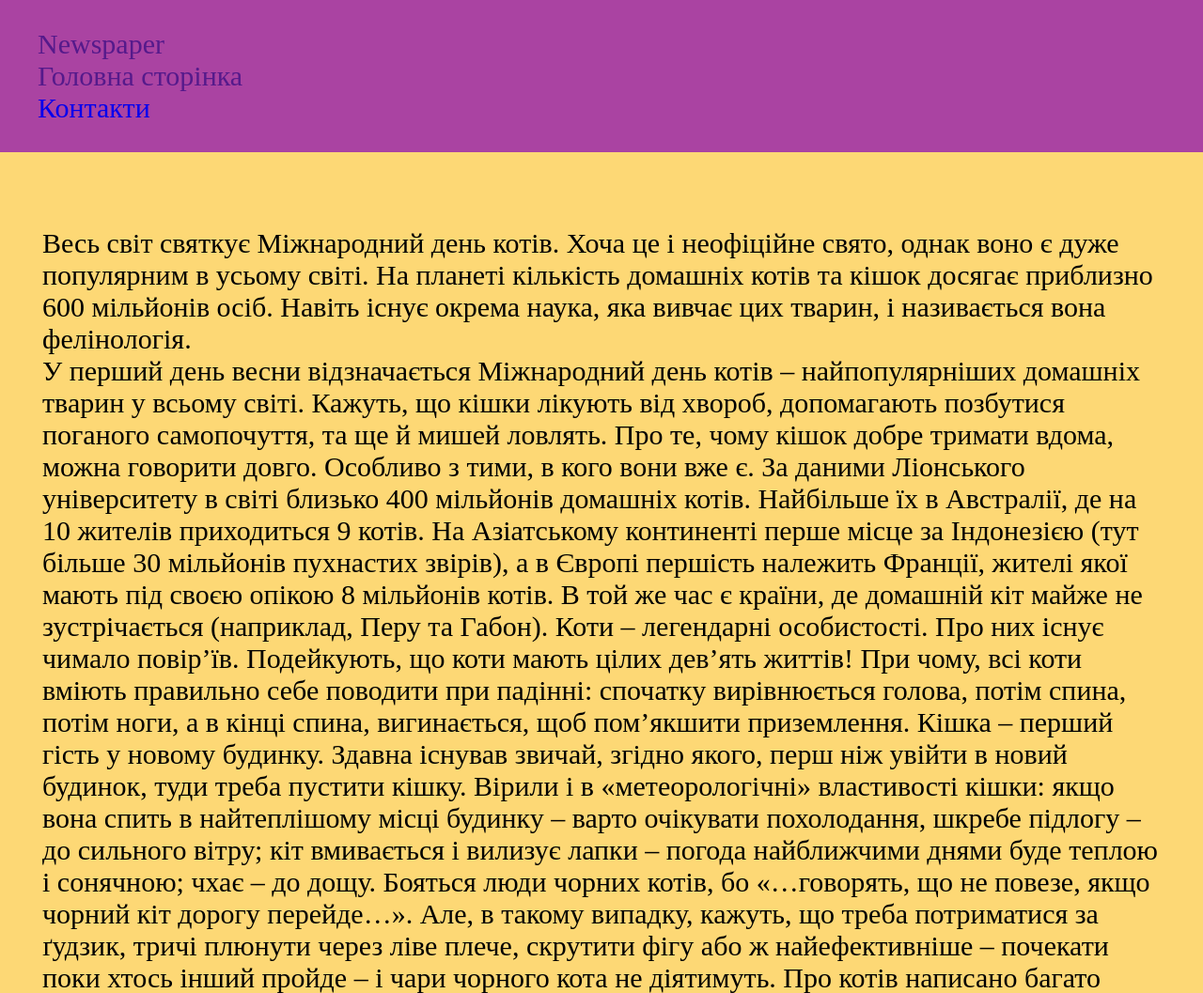
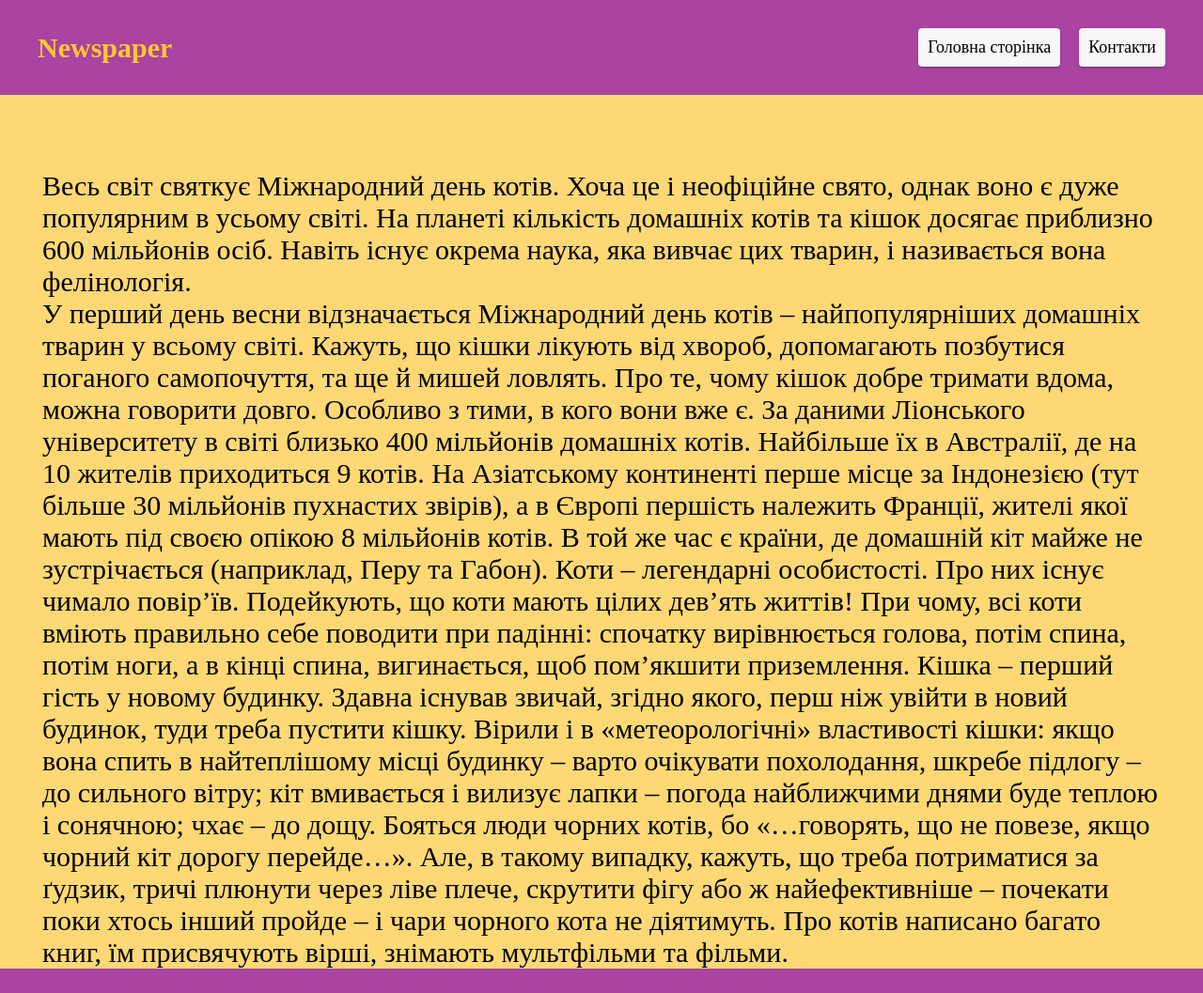
Before and after one commit to MaxSheverya/newspaper, a plain HTML site: page 12_.html in a window 1280 px wide. Shown: the top 1057 px of the page at 94% size. Drawn offline with Linux system fonts and the light colour scheme.

Commit message:
12_.html

```diff
--- a/12_.html
+++ b/12_.html
@@ -10,26 +10,21 @@
 
 <body>
     <header class="header">
-        <div class="container header-wrapper">
-            <a href="" class="header-logo">
-                Newspaper
-            </a>
-            <nav class="header-nav">
-                <ul class="header-list">
-                    <li class="header-item">
-                        <a href="" class="header-link">
-                            Головна сторінка
-                        </a>
+        <div class="container header-wrap">
+            <a class='logo' href='index.html'>Newspaper</a>
+            <nav class="nav">
+                <ul class="nav-list">
+                    <li class="nav-item">
+                        <a class='nav-link' href='index.html'>Головна сторінка</a>
                     </li>
-                    <li class="header-item">
-                        <a href="address.html" class="header-link">
-                            Контакти
-                        </a>
+                    <li class="nav-item">
+                        <a class='nav-link' href='address.html'>Контакти</a>
                     </li>
                 </ul>
             </nav>
         </div>
     </header>
+
     <div class="main">
         <p class="news-text"> Весь світ святкує Міжнародний день котів.
             Хоча це і неофіційне свято, однак воно є дуже популярним в усьому світі.
```
